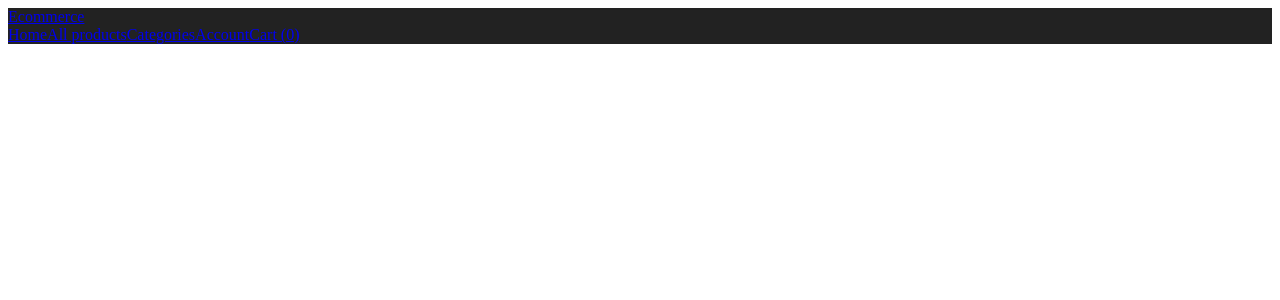
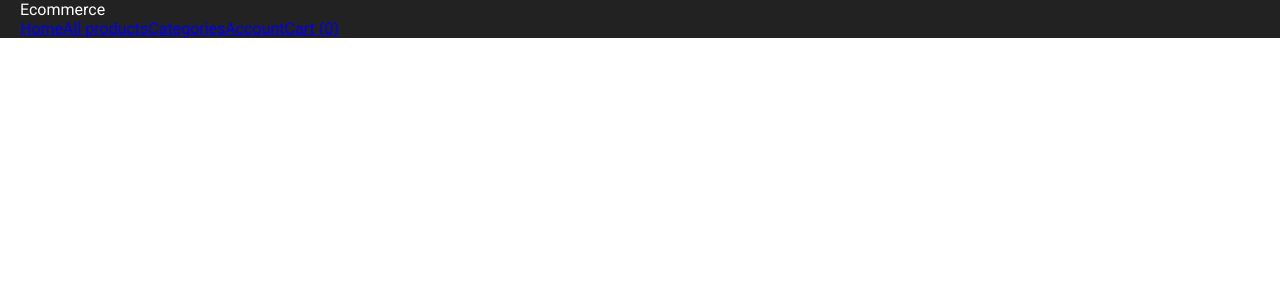
Before and after one commit to manish-khadgi-dev/ecommerce-front-v3, a Next.js app: page / in a window 1280 px wide. Shown: the top 300 px of the page. Built offline with nearby package versions, Linux system fonts and the light colour scheme.

Commit message:
fxing style component and added center

```diff
--- /dev/null
+++ b/components/Center.js
@@ -0,0 +1,10 @@
+import { styled } from 'styled-components';
+
+const StyledDiv = styled.div`
+  max-width: 800px;
+  margin: 0 20px;
+`;
+
+export default function Center({ children }) {
+  return <StyledDiv>{children}</StyledDiv>;
+}
--- a/components/Header.js
+++ b/components/Header.js
@@ -1,14 +1,22 @@
 import Link from 'next/link';
-import { styled } from 'styled-components';
+import styled from 'styled-components';
+import Center from './Center';
 
 const StyledHeader = styled.header`
   background-color: #222;
+  padding: ;
+`;
+
+const Logo = styled(Link)`
+  color: #fff;
+  text-decoration: none;
 `;
 
 export default function Header() {
   return (
     <StyledHeader>
-      <Link href={'/'}> Ecommerce</Link>
+      <Center>
+        <Logo href={'/'}> Ecommerce</Logo>
         <nav>
           <Link href={'/'}>Home</Link>
           <Link href={'/products'}>All products</Link>
@@ -16,6 +24,7 @@
           <Link href={'/account'}>Account</Link>
           <Link href={'/cart'}>Cart (0)</Link>
         </nav>
+      </Center>
     </StyledHeader>
   );
 }
--- a/next.config.js
+++ b/next.config.js
@@ -1,6 +1,9 @@
 /** @type {import('next').NextConfig} */
 const nextConfig = {
   reactStrictMode: true,
-}
+  compiler: {
+    styledComponents: true,
+  },
+};
 
-module.exports = nextConfig
+module.exports = nextConfig;
--- a/pages/_app.js
+++ b/pages/_app.js
@@ -1,3 +1,18 @@
+import { createGlobalStyle } from 'styled-components';
+
+const GlobalStyle = createGlobalStyle`
+  @import url('https://fonts.googleapis.com/css2?family=Roboto&display=swap');
+  body{
+  padding:0;
+  margin:0;
+  font-family: 'Roboto', sans-serif;
+}`;
+
 export default function App({ Component, pageProps }) {
-  return <Component {...pageProps} />;
+  return (
+    <>
+      <GlobalStyle />
+      <Component {...pageProps} />
+    </>
+  );
 }
```
Lines whose indentation alone changed are shown as unchanged.
